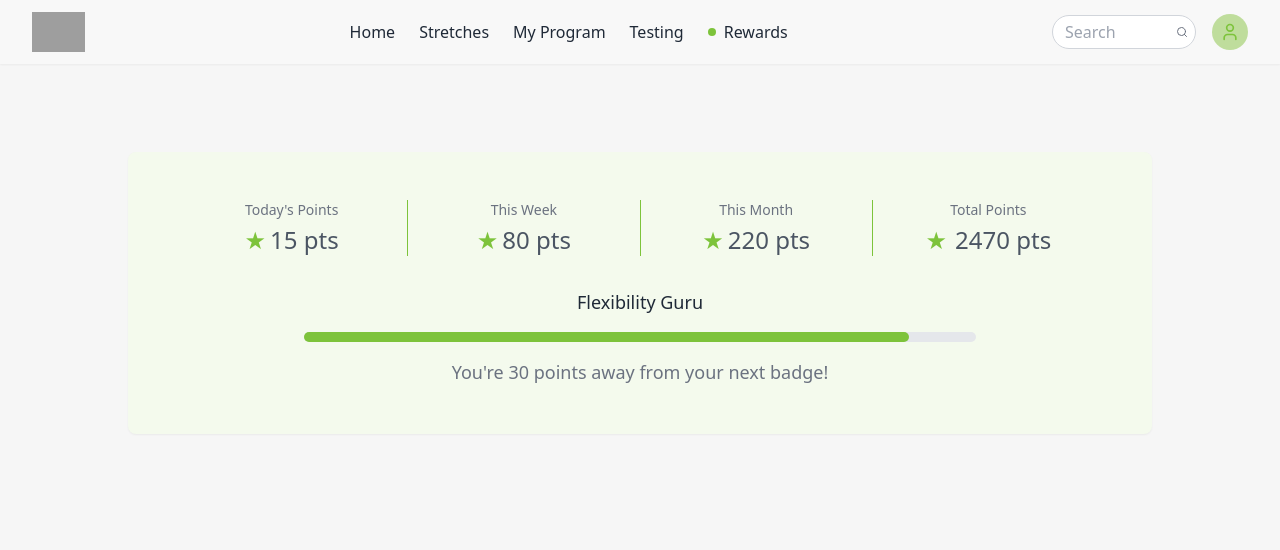
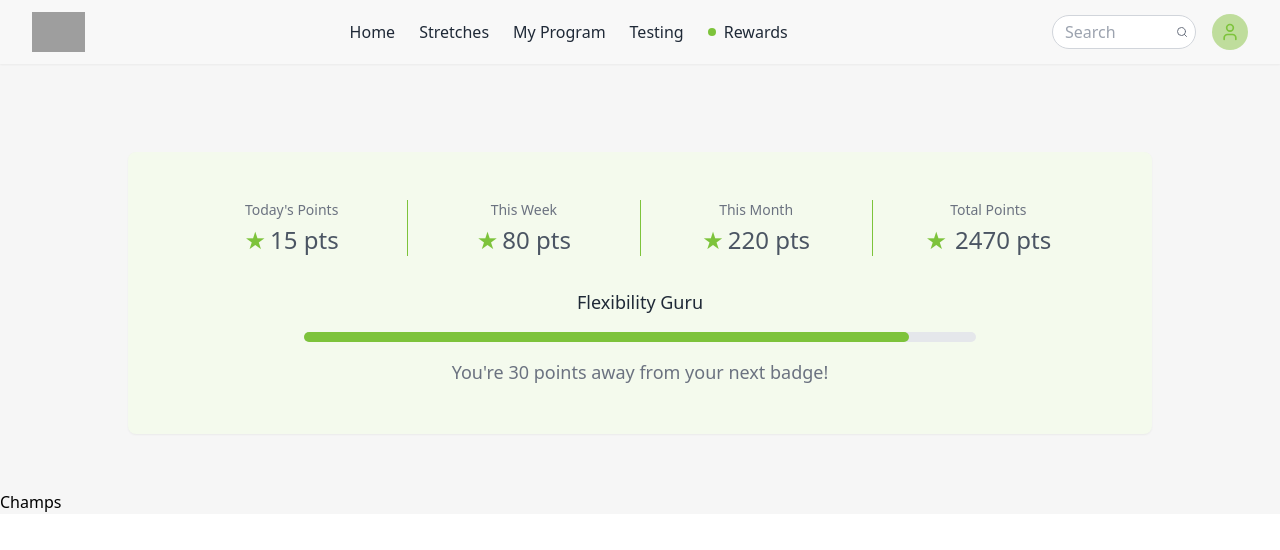
Before and after one commit to Neaz-mq/exercise-app, a React (Vite) app: page /rewards in a window 1280 px wide. Shown: the top 550 px of the page. Built offline with nearby package versions, Linux system fonts and the light colour scheme; grey boxes are pictures that could not be loaded.

Commit message:
start work champs

```diff
--- a/src/pages/Home/DashboardCards/DashboardCards.jsx
+++ b/src/pages/Home/DashboardCards/DashboardCards.jsx
@@ -11,7 +11,7 @@ const Card = ({ children }) => (
 
 const DashboardCards = () => {
   return (
-    <div className="bg-[#F6F6F6] min-h-screen">
+    <div className="bg-[#F6F6F6] ">
       <div className="max-w-7xl mx-auto px-4 sm:px-6 lg:px-8 py-8">
         <div className="grid grid-cols-1 md:grid-cols-2 lg:grid-cols-3 gap-6 items-stretch">
           {/* Card 1: Points & Leaderboard */}
--- a/src/pages/Home/Home/Home.jsx
+++ b/src/pages/Home/Home/Home.jsx
@@ -4,7 +4,7 @@ import DashboardCards from "../DashboardCards/DashboardCards";
 
 const Home = () => {
     return (
-        <div>
+        <div className="bg-[#F6F6F6]">
            <Banner></Banner>
            <DashboardCards></DashboardCards>
         </div>
--- a/src/pages/Rewards/Badges/Badges.jsx
+++ b/src/pages/Rewards/Badges/Badges.jsx
@@ -1,6 +1,6 @@
 const Badges = () => {
   return (
-    <div className="flex justify-center items-start bg-[#F6F6F6] min-h-screen p-4">
+    <div className="flex justify-center items-start  p-4">
       <div className="2xl:max-w-6xl xl:max-w-5xl lg:max-w-4xl md:max-w-3xl sm:max-w-2xl w-full mt-24">
         <div className="bg-[#f4faed] p-8 sm:p-10 md:p-12 rounded-lg shadow-sm flex flex-col items-center">
 
--- /dev/null
+++ b/src/pages/Rewards/Champs/Champs.jsx
@@ -0,0 +1,11 @@
+import React from 'react';
+
+const Champs = () => {
+    return (
+        <div className='mt-10'>
+            <h1>Champs</h1>
+        </div>
+    );
+};
+
+export default Champs;
--- a/src/pages/Rewards/Rewards/Rewards.jsx
+++ b/src/pages/Rewards/Rewards/Rewards.jsx
@@ -1,10 +1,12 @@
 import Badges from "../Badges/Badges";
+import Champs from "../Champs/Champs";
 
 
 const Rewards = () => {
     return (
-        <div className="mt-10">
+        <div className="mt-10 bg-[#F6F6F6] ">
             <Badges></Badges>
+            <Champs></Champs>
         </div>
     );
 };
--- a/src/pages/Stretches/Stretches/Stretches.jsx
+++ b/src/pages/Stretches/Stretches/Stretches.jsx
@@ -56,7 +56,7 @@ const stretches = [
 
 const Stretches = () => {
   return (
-    <div className="bg-[#F6F6F6] mt-16 min-h-screen">
+    <div className="bg-[#F6F6F6] mt-16 ">
       <div className="max-w-7xl mx-auto">
         <div className="px-4 sm:px-6 lg:px-8 py-16 sm:py-24">
           {/* Heading */}
```
